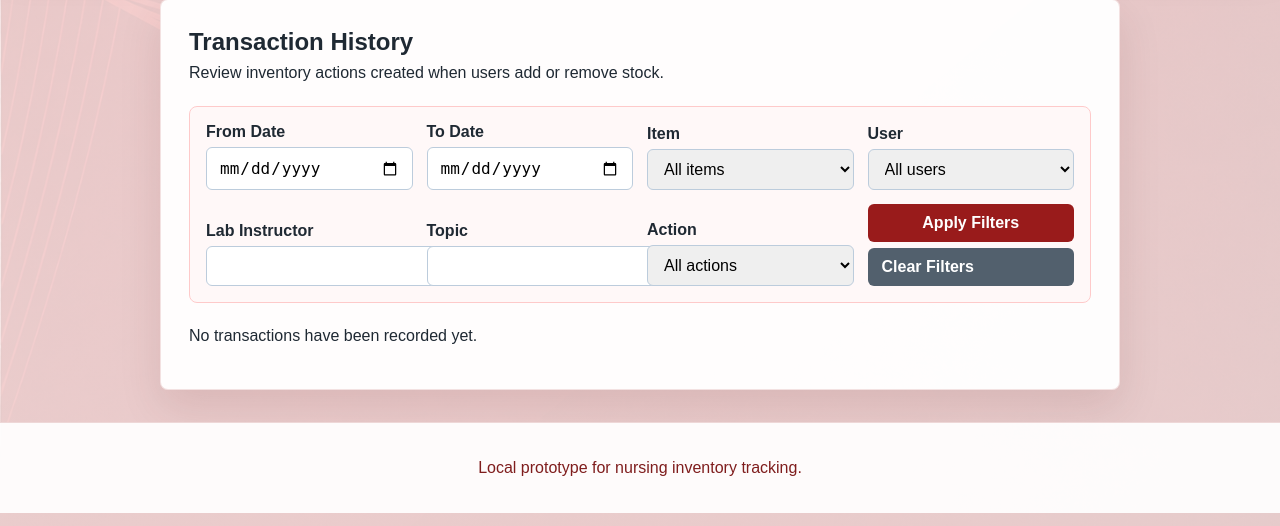
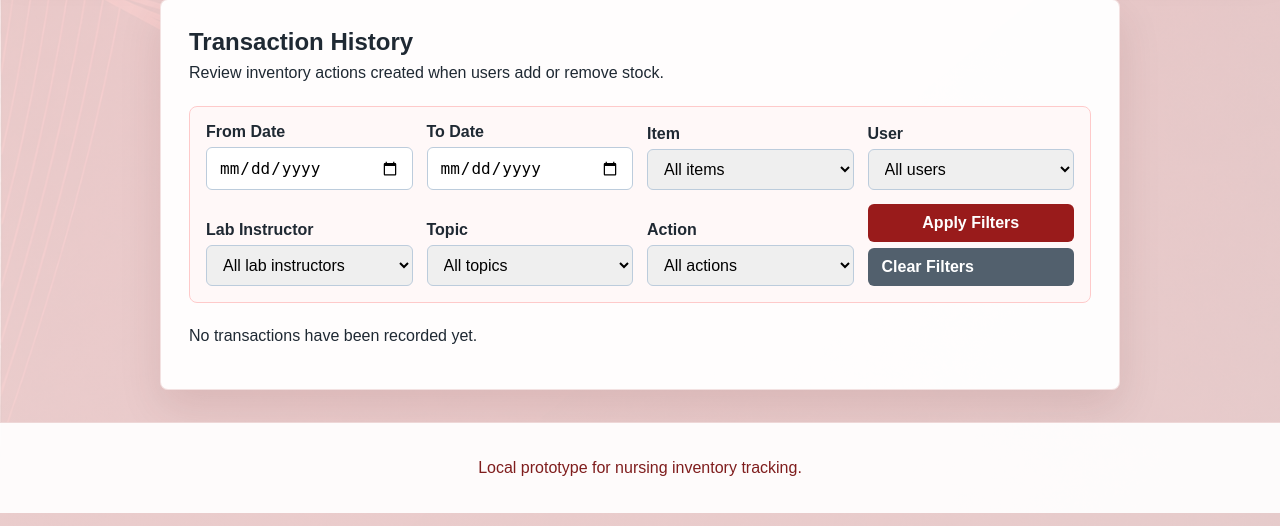
Before and after one commit to CS22M105/inventory_management_system, a Flask app: page /transactions in a window 1280 px wide. Shown: the part 216-742 px from the top of the page. Run offline with Flask 3, Linux system fonts and the light colour scheme; the visitor is signed in with stand-in values (Sample User, id 1); data that the repository does not hold is empty; some libraries are stand-ins or nearby versions.

Commit message:
Use dropdowns for transaction instructor and topic filters

```diff
--- a/app.py
+++ b/app.py
@@ -541,12 +541,12 @@ def transactions():
         params.append(int(filters["user_id"]))
 
     if filters["lab_instructor"]:
-        conditions.append("transactions.lab_instructor ILIKE %s")
-        params.append(f"%{filters['lab_instructor']}%")
+        conditions.append("transactions.lab_instructor = %s")
+        params.append(filters["lab_instructor"])
 
     if filters["topic_of_day"]:
-        conditions.append("transactions.topic_of_day ILIKE %s")
-        params.append(f"%{filters['topic_of_day']}%")
+        conditions.append("transactions.topic_of_day = %s")
+        params.append(filters["topic_of_day"])
 
     if filters["transaction_type"] in {"add", "remove"}:
         conditions.append("transactions.transaction_type = %s")
@@ -568,6 +568,22 @@ def transactions():
         SELECT id, name, institution_id
         FROM users
         ORDER BY name, institution_id
+        """
+    ).fetchall()
+    lab_instructors = db.execute(
+        """
+        SELECT DISTINCT lab_instructor
+        FROM transactions
+        WHERE NULLIF(BTRIM(lab_instructor), '') IS NOT NULL
+        ORDER BY lab_instructor
+        """
+    ).fetchall()
+    topics = db.execute(
+        """
+        SELECT DISTINCT topic_of_day
+        FROM transactions
+        WHERE NULLIF(BTRIM(topic_of_day), '') IS NOT NULL
+        ORDER BY topic_of_day
         """
     ).fetchall()
     transaction_rows = db.execute(
@@ -599,6 +615,8 @@ def transactions():
         filters=filters,
         items=items,
         users=users,
+        lab_instructors=lab_instructors,
+        topics=topics,
     )
 
 @app.route("/reports/export")
--- a/templates/transactions.html
+++ b/templates/transactions.html
@@ -58,22 +58,26 @@
 
         <div>
             <label for="lab_instructor">Lab Instructor</label>
-            <input
-                type="text"
-                id="lab_instructor"
-                name="lab_instructor"
-                value="{{ filters.get('lab_instructor', '') }}"
-            >
+            <select id="lab_instructor" name="lab_instructor">
+                <option value="">All lab instructors</option>
+                {% for instructor in lab_instructors %}
+                <option value="{{ instructor['lab_instructor'] }}" {% if filters.get('lab_instructor') == instructor['lab_instructor'] %}selected{% endif %}>
+                    {{ instructor["lab_instructor"] }}
+                </option>
+                {% endfor %}
+            </select>
         </div>
 
         <div>
             <label for="topic_of_day">Topic</label>
-            <input
-                type="text"
-                id="topic_of_day"
-                name="topic_of_day"
-                value="{{ filters.get('topic_of_day', '') }}"
-            >
+            <select id="topic_of_day" name="topic_of_day">
+                <option value="">All topics</option>
+                {% for topic in topics %}
+                <option value="{{ topic['topic_of_day'] }}" {% if filters.get('topic_of_day') == topic['topic_of_day'] %}selected{% endif %}>
+                    {{ topic["topic_of_day"] }}
+                </option>
+                {% endfor %}
+            </select>
         </div>
 
         <div>
```
